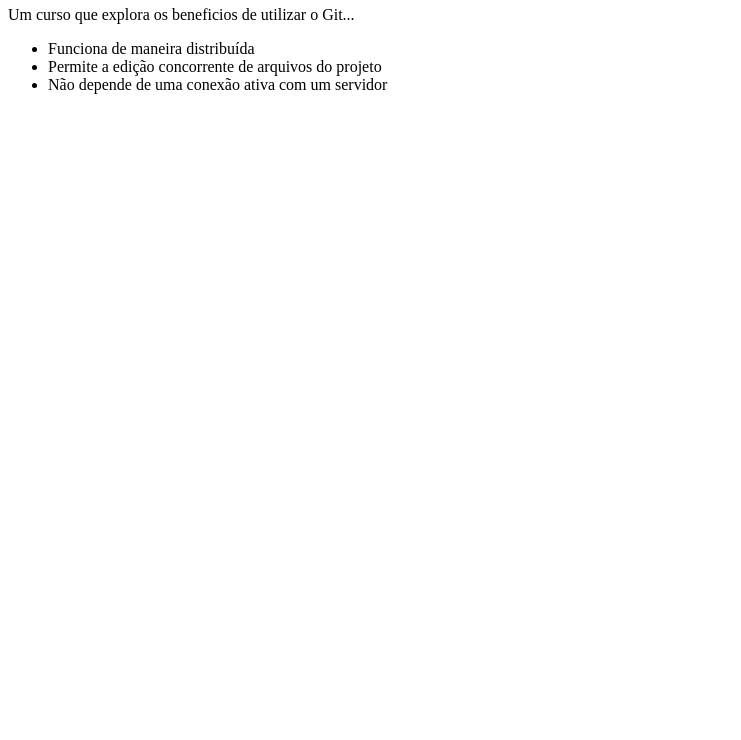
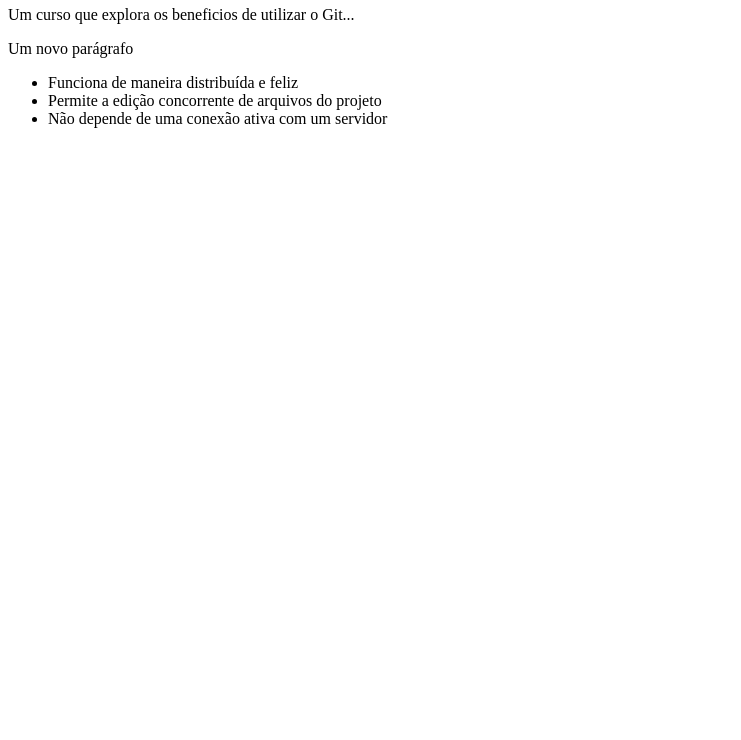
Before and after one commit to ygormagalhaes/curso-git, a plain HTML site: page index.html in a window 1280 px wide. Shown: the part 60-800 px from the top of the page, without its empty margins (0-741 px from the left). Drawn offline with Linux system fonts and the light colour scheme.

Commit message:
Testando o comando interativo do Git

```diff
--- a/index.html
+++ b/index.html
@@ -4,8 +4,9 @@
 	<body>
 		<h1>Trabalhando em equipe com controle e segurança</h1>
 		<p>Um curso que explora os beneficios de utilizar o Git...</p>
+		<p>Um novo parágrafo</p>
 		<ul>
-		    <li>Funciona de maneira distribuída</li>
+		    <li>Funciona de maneira distribuída e feliz</li>
 		    <li>Permite a edição concorrente de arquivos do projeto</li>
 		    <li>Não depende de uma conexão ativa com um servidor</li>
 		</ul>
```
